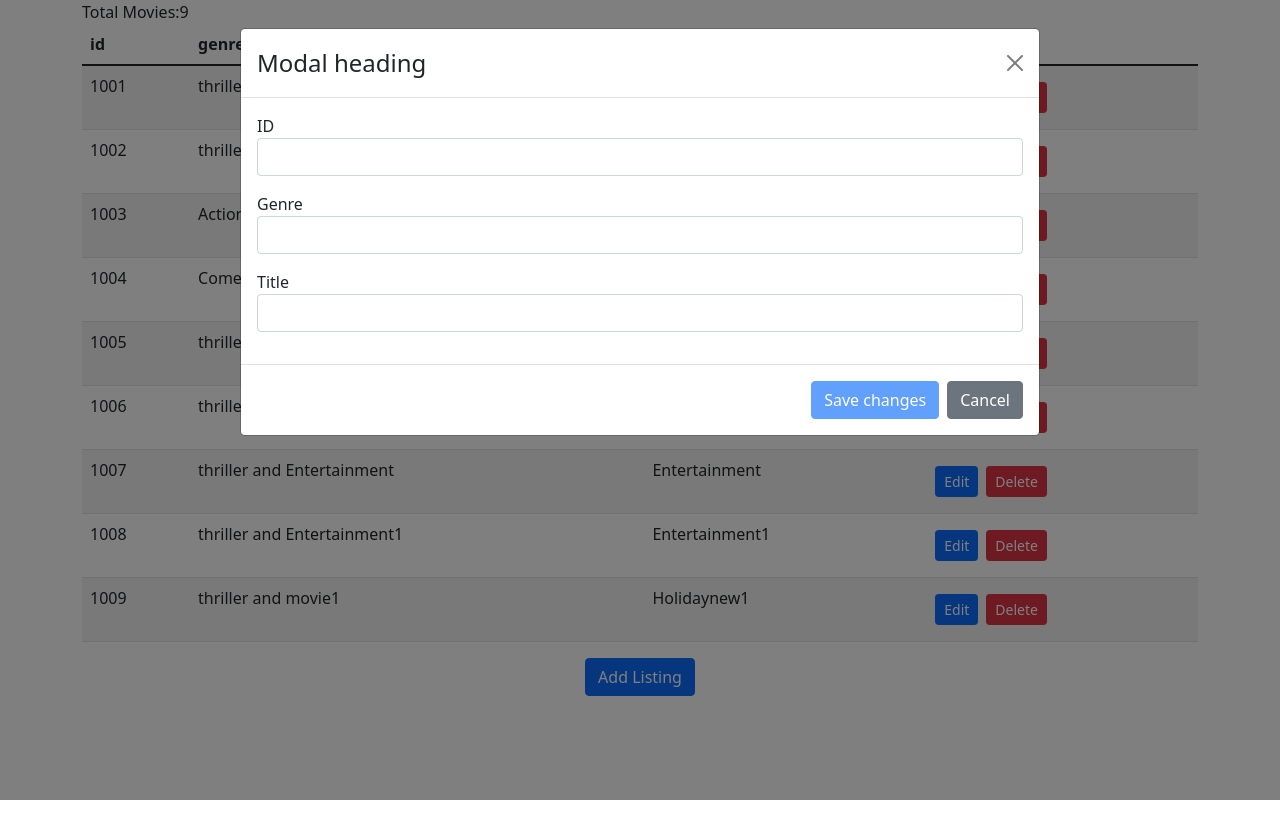
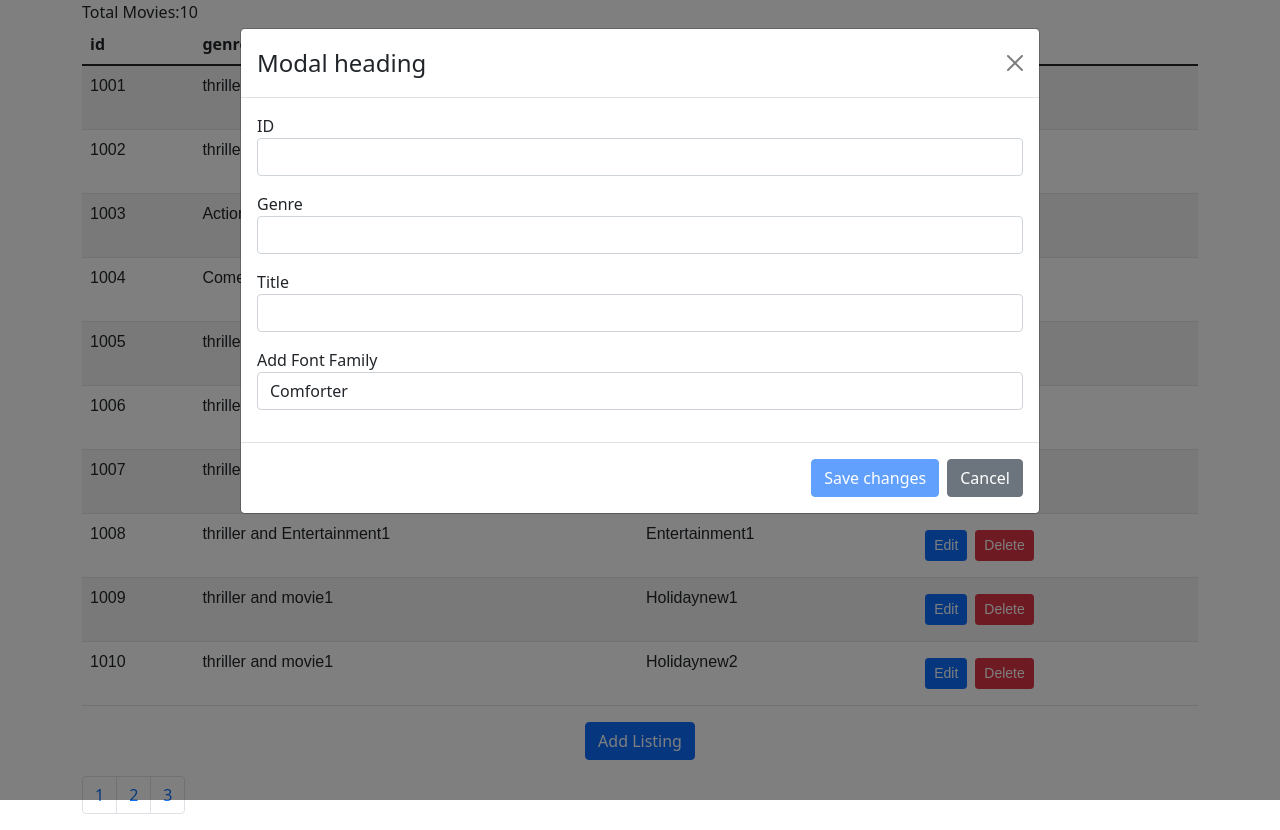
Before and after one commit to srmarohit/react-curd, a React (Create React App) app: page / in a window 1280 px wide. Both pictures are taken after a click on the button "Add Listing". Before the commit the page ends 800 px from the top, so only its background shows below. Built offline with nearby package versions, Linux system fonts and the light colour scheme.

Commit message:
add pagination

```diff
--- a/package.json
+++ b/package.json
@@ -7,6 +7,7 @@
     "@testing-library/react": "^12.1.2",
     "@testing-library/user-event": "^13.5.0",
     "bootstrap": "^5.1.3",
+    "lodash": "^4.17.21",
     "react": "^17.0.2",
     "react-bootstrap": "^2.1.1",
     "react-dom": "^17.0.2",
--- a/src/components/movieAddModal.jsx
+++ b/src/components/movieAddModal.jsx
@@ -4,7 +4,8 @@ class MovieAddModal extends Component {
     state = {
         id:'',
         genre:'',
-        title:''
+        title:'',
+
     }
     idHandler = (e) =>{
         this.setState({id:e.target.value})
@@ -15,6 +16,12 @@ class MovieAddModal extends Component {
     titleHandler = (e) =>{
         this.setState({title:e.target.value})
     }
+    handlekeyPress = (e) =>{
+        if (!/[0-9]/.test(e.key)) {
+        e.preventDefault();
+        }
+    }
+
     render() {
         const{id,genre,title} = this.state
 
@@ -37,6 +44,7 @@ class MovieAddModal extends Component {
                          type="text"
                          className="form-control"
                          onChange={(e)=>this.idHandler(e)}
+                         onKeyPress={(e)=> this.handlekeyPress(e)}
                         />
                     </div>
                     <div className="mb-3">
@@ -57,12 +65,31 @@ class MovieAddModal extends Component {
                             onChange={(e)=>this.titleHandler(e)}
                          />
                     </div>
+                    <div className="mb-3">
+                        <label>Add Font Family</label>
+                        <select className="form-control"
+                            onChange={(e)=>this.props.fontHandler(e)}
+                        >
+                            {
+                                this.props.fonts.map(font => (
+                                    <option
+                                        value={font} key={font}
+
+                                        >
+                                        {font}
+                                    </option>
+                                ))
+                            }
+
+
+                        </select>
+                    </div>
                 </Modal.Body>
                 <Modal.Footer>
                     <button
                         className="btn btn-primary"
                         onClick={()=>this.props.handleAddSave(id, genre, title)}
-                        disabled = { id   === '' ? 'disabled' : ''}
+                        disabled = { id === '' || genre === '' || title === ''? 'disabled' : ''}
                     >Save changes</button>
                      <Button variant="secondary" onClick={this.props.closeModal}>
                         Cancel
--- a/src/components/movieList.jsx
+++ b/src/components/movieList.jsx
@@ -1,7 +1,8 @@
 import React, { Component } from 'react';
 import {movies} from '../data';
 import MovieEditModal from './movieEditModal';
-import MovieAddModal from './movieAddModal'
+import MovieAddModal from './movieAddModal';
+import Pagination from './pagination';
 class MovieList extends Component {
      constructor() {
     super();
@@ -10,7 +11,11 @@ class MovieList extends Component {
         movie: null,
         isOpen:false,
         isOpenAddModal:false,
-        requiredItem: 0
+        requiredItem: 0,
+        fonts:['Comforter', 'Forum', 'Lato', 'Roboto'],
+        nwefont:'arial',
+        PageSize:4,
+
        };
   }
     handleDelete = (movie) =>{
@@ -60,6 +65,13 @@ class MovieList extends Component {
       this.setState({isOpenAddModal:false})
 
   }
+  fontHandler = (e) =>{
+      this.setState({nwefont:e.target.value})
+      console.log('jkjk',e.target.value)
+    }
+    handlePageChange = (page) =>{
+        console.log('page', page)
+    }
     render() {
         const {length: count} = this.state.movies;
         return (
@@ -76,8 +88,8 @@ class MovieList extends Component {
                     </thead>
                     <tbody>
                         {this.state.movies.map(movie=>(
-                            <tr key={movie.id}>
-                                <td>{movie.id}</td>
+                            <tr style={{fontFamily:this.state.nwefont}} key={movie.id}>
+                                <td >{movie.id}</td>
                                 <td>{movie.genre}</td>
                                 <td>{movie.title}</td>
                                 <td>
@@ -103,6 +115,14 @@ class MovieList extends Component {
                      closeModal ={this.closeAddModal}
                      showModal = {this.state.isOpenAddModal}
                      handleAddSave={this.handleAddSave}
+                     fonts={this.state.fonts}
+                     fontHandler={this.fontHandler}
+                />
+                <Pagination
+                    itemsCount={count}
+                    PageSize={this.state.PageSize}
+                    onPageChanges={this.handlePageChange}
+
                 />
             </div>
         );
--- /dev/null
+++ b/src/components/pagination.jsx
@@ -0,0 +1,20 @@
+import React, { Component } from 'react';
+import lodash from 'lodash';
+const Pagination = (props) => {
+    const {itemsCount, PageSize, onPageChanges} = props;
+    const pageCount = Math.ceil(itemsCount/PageSize);
+    const pages = lodash.range(1, pageCount + 1);
+    //console.log('pageCount', pageCount)
+    return (
+        <ul className="pagination">
+            {pages.map(page=>
+                 <li key={page} className="page-item">
+                    <a className="page-link" onClick={()=>onPageChanges(page)}>{page}</a>
+                </li>
+            )}
+
+        </ul>
+        );
+}
+
+export default Pagination;
--- a/src/data.js
+++ b/src/data.js
@@ -43,5 +43,10 @@ export const movies = [
     id: 1009,
     title: "Holidaynew1",
     genre: "thriller and movie1"
+  },
+  {
+    id: 1010,
+    title: "Holidaynew2",
+    genre: "thriller and movie1"
   }
 ];
```
Also changed, not shown: 1 other file (tests, documents, lock files or other folders).
